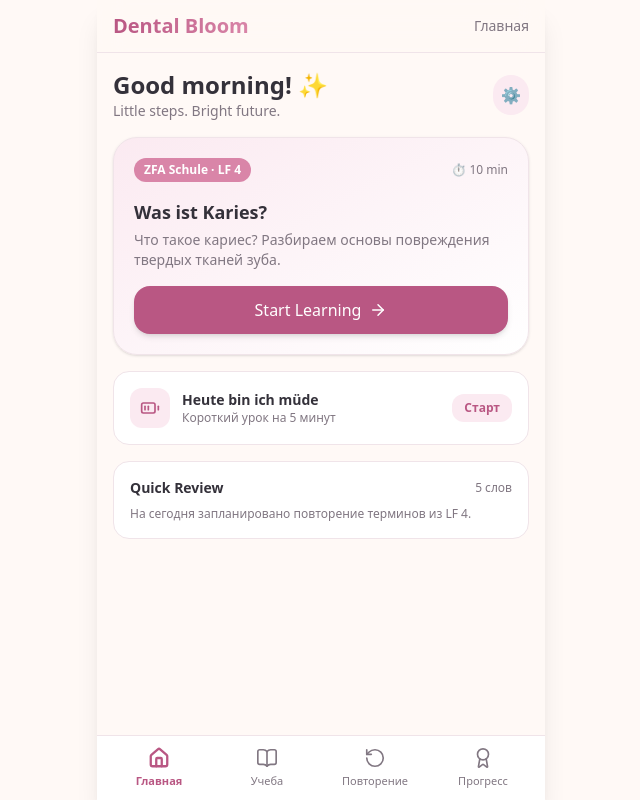
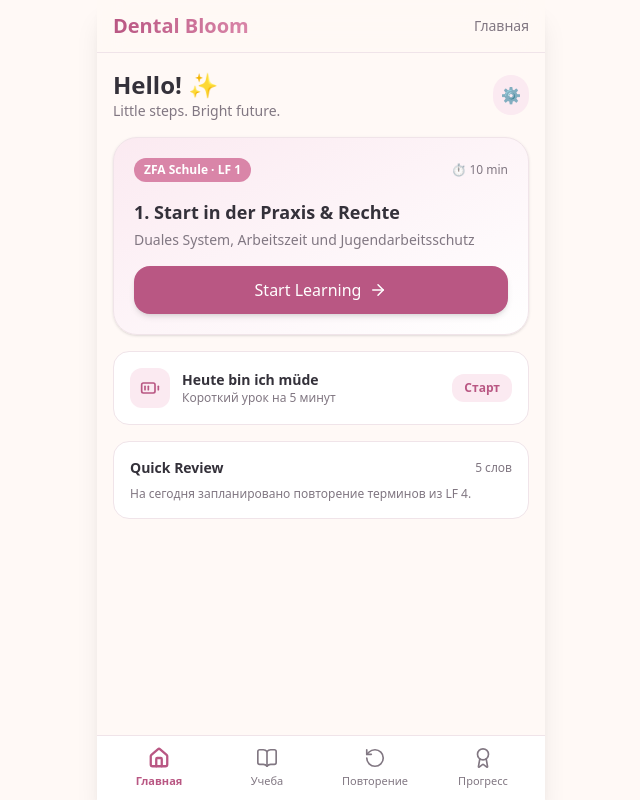
Before and after one commit to Lphabardo/Dental-Bloom, a React (Vite) app: page / in a window 1280 px wide. Shown: the whole page, without its empty margins (319-959 px from the left). Built offline with nearby package versions, Linux system fonts and the light colour scheme.

Commit message:
Home page uses lesson data

```diff
--- a/src/App.tsx
+++ b/src/App.tsx
@@ -71,7 +71,8 @@ export function App() {
             <>
               {activeTab === 'home' && (
                 <HomePage
-                  onStartLesson={() => setActiveLessonId(nextLesson.id)}
+                lesson={nextLesson}
+                onStartLesson={() => setActiveLessonId(nextLesson.id)}
                   onOpenSettings={() => setIsSettingsOpen(true)}
                 />
               )}
--- a/src/pages/HomePage.tsx
+++ b/src/pages/HomePage.tsx
@@ -2,17 +2,23 @@ import React from 'react';
 import { ArrowRight, BatteryMedium } from 'lucide-react';
 
 interface HomePageProps {
+  lesson: {
+    title: string;
+    subtitle: string;
+    moduleTag: string;
+    duration: string;
+  };
   onStartLesson: () => void;
   onOpenSettings: () => void;
 }
 
-export const HomePage: React.FC<HomePageProps> = ({ onStartLesson, onOpenSettings }) => {
+export const HomePage: React.FC<HomePageProps> = ({ lesson, onStartLesson, onOpenSettings }) => {
   return (
     <div className="space-y-4 pb-24">
       {/* Приветствие */}
       <div className="flex items-center justify-between">
         <div>
-          <h1 className="text-2xl font-bold text-bloom-text">Good morning! ✨</h1>
+          <h1 className="text-2xl font-bold text-bloom-text">Hello! ✨</h1>
           <p className="text-sm text-bloom-muted">Little steps. Bright future.</p>
         </div>
         <button
@@ -27,17 +33,17 @@ export const HomePage: React.FC<HomePageProps> = ({ onStartLesson, onOpenSetting
       <div className="bg-gradient-to-br from-bloom-light to-white p-5 rounded-3xl border border-bloom-border shadow-sm space-y-4">
         <div className="flex items-center justify-between">
           <span className="text-xs font-semibold px-2.5 py-1 rounded-full bg-bloom-primary text-white">
-            ZFA Schule · LF 4
+            {lesson.moduleTag}
           </span>
           <span className="text-xs text-bloom-muted font-medium flex items-center gap-1">
-            ⏱️ 10 min
+            ⏱️ {lesson.duration}
           </span>
         </div>
 
         <div>
-          <h2 className="text-lg font-bold text-bloom-text">Was ist Karies?</h2>
+          <h2 className="text-lg font-bold text-bloom-text">{lesson.title}</h2>
           <p className="text-sm text-bloom-muted mt-1">
-            Что такое кариес? Разбираем основы повреждения твердых тканей зуба.
+            {lesson.subtitle}
           </p>
         </div>
 
```
